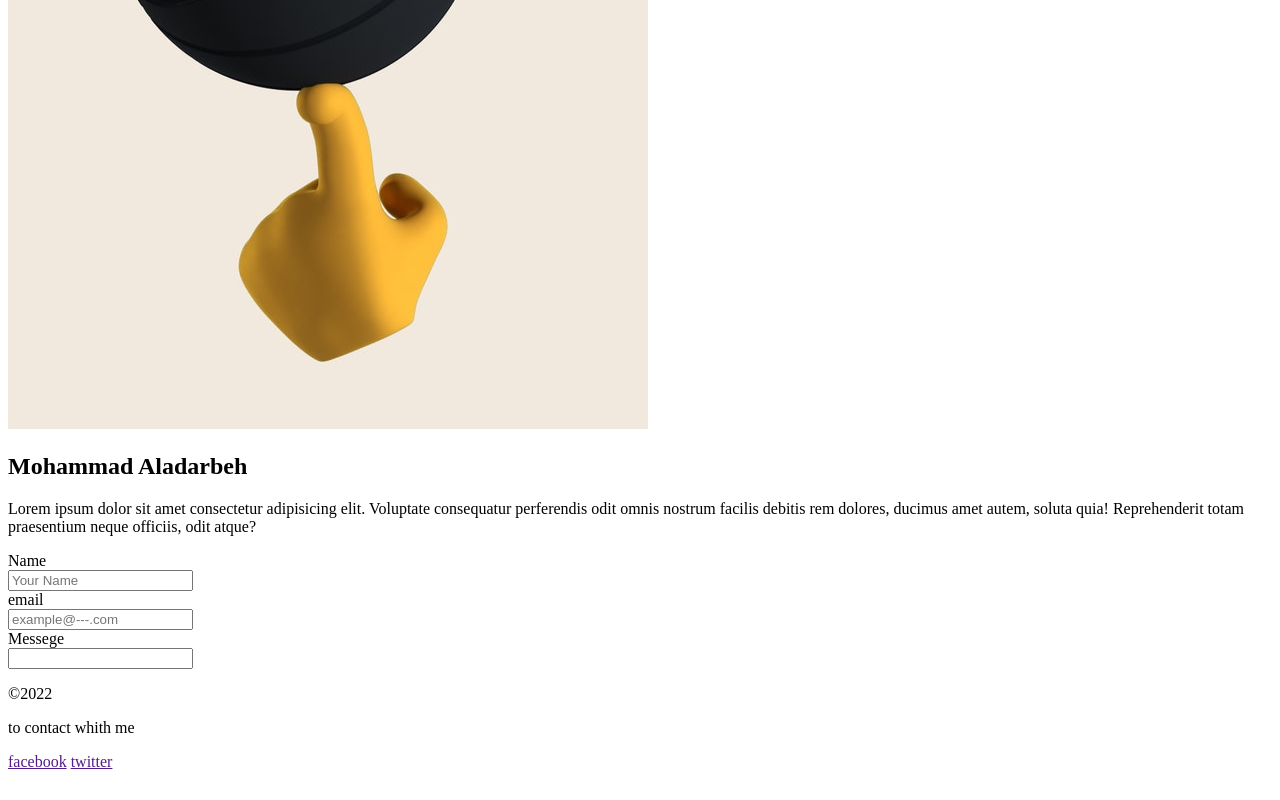
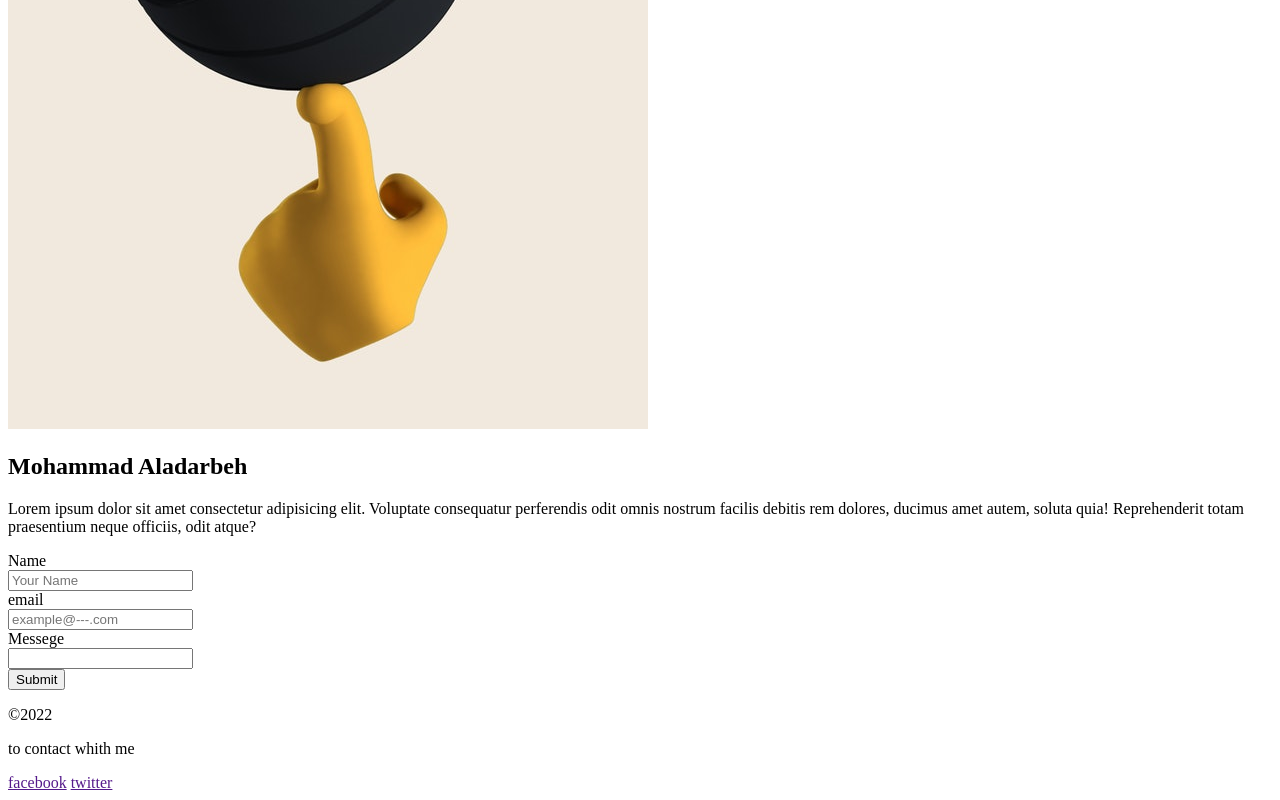
Before and after one commit to Mohmad89/todo-project, a plain HTML site: page about.html in a window 1280 px wide. Shown: the part 858-1658 px from the top of the page. Before the commit the page ends 1637 px from the top, so only its background shows below. Drawn offline with Linux system fonts and the light colour scheme.

Commit message:
new Upload

```diff
--- a/about.html
+++ b/about.html
@@ -42,7 +42,8 @@
                 <label for="">email</label><br>
                 <input type="email" placeholder="example@---.com"><br>
                 <label for="">Messege</label><br>
-                <input type="text">
+                <input type="text"><br>
+                <input type="submit">
             </form>
         </section>
     </main>
```
